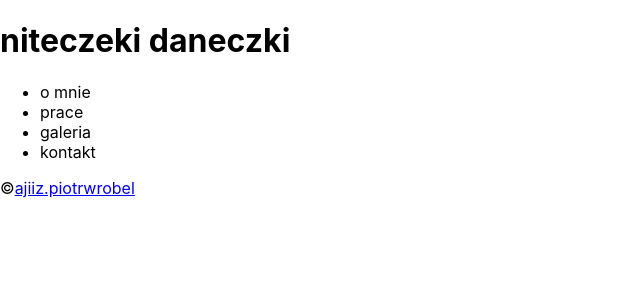
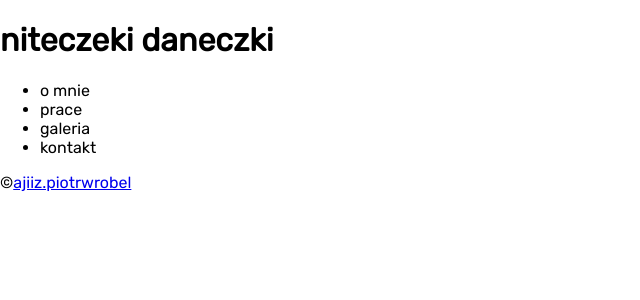
Before and after one commit to ajiiz/niteczki-daneczki-website, a React (Create React App) app in the folder niteczki-daneczki-website/: page / in a window 1280 px wide. Shown: the top 300 px of the page, without its empty margins (0-640 px from the left). Built offline with nearby package versions, Linux system fonts and the light colour scheme.

Commit message:
Modified index styles

```diff
--- a/niteczki-daneczki-website/src/index.css
+++ b/niteczki-daneczki-website/src/index.css
@@ -1,13 +1,9 @@
+@import url('https://fonts.googleapis.com/css2?family=Rubik&display=swap');
+
 body {
   margin: 0;
-  font-family: -apple-system, BlinkMacSystemFont, 'Segoe UI', 'Roboto', 'Oxygen',
-    'Ubuntu', 'Cantarell', 'Fira Sans', 'Droid Sans', 'Helvetica Neue',
-    sans-serif;
+  padding: 0;
+  font-family: 'Rubik', sans-serif;
   -webkit-font-smoothing: antialiased;
   -moz-osx-font-smoothing: grayscale;
 }
-
-code {
-  font-family: source-code-pro, Menlo, Monaco, Consolas, 'Courier New',
-    monospace;
-}
```
